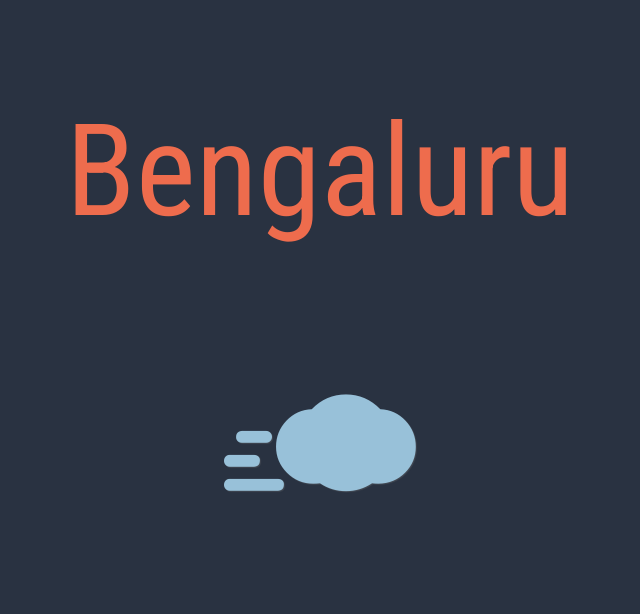
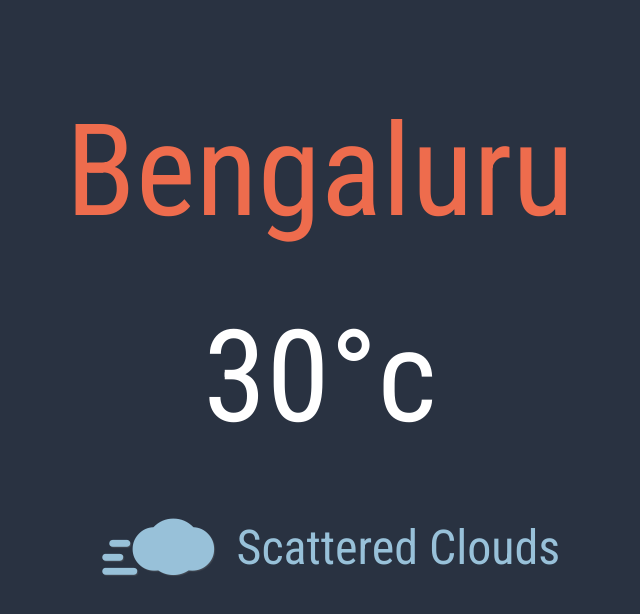
Before and after one commit to ccsCoder/ng-weather, an Angular app: page / in a window 1280 px wide. Shown: the top 614 px of the page, without its empty margins (320-960 px from the left). Built offline with nearby package versions, Linux system fonts and the light colour scheme.

Commit message:
Working Temperature Indicator

```diff
--- a/src/app/app.component.html
+++ b/src/app/app.component.html
@@ -1,4 +1,14 @@
 <div class="container">
   <app-city-name></app-city-name>
-  <app-weather-icon [url]="iconURL"></app-weather-icon>
+  <app-temparature-indicator
+    [temp]="currTemp"
+    [max]="maxTemp"
+    [min]="minTemp"
+    [feelsLike]="feelsLikeTemp"
+  >
+  </app-temparature-indicator>
+  <app-weather-icon
+    [url]="iconURL"
+    [description]="description">
+  </app-weather-icon>
 </div>
--- a/src/app/app.component.ts
+++ b/src/app/app.component.ts
@@ -22,14 +22,18 @@ export class AppComponent implements OnInit {
     private weatherIconProviderService: WeatherIconProviderService
   ) {}
 
+  private convertToCelcius(kelvin: number): number {
+    return Math.round(kelvin - 273.15);
+  }
+
   setWeatherData(weatherData): void {
     const {main, weather, wind} = weatherData;
     // set the values
-    this.currTemp = Math.round(main.temp);
-    this.maxTemp = Math.round(main.temp_max);
-    this.minTemp = Math.round(main.temp_min);
-    this.feelsLikeTemp = Math.round(main.feels_like);
-    this.description = weather.description;
+    this.currTemp = this.convertToCelcius(main.temp);
+    this.maxTemp = this.convertToCelcius(main.temp_max);
+    this.minTemp = this.convertToCelcius(main.temp_min);
+    this.feelsLikeTemp = this.convertToCelcius(main.feels_like);
+    this.description = weather[0].description;
     this.iconURL = this.weatherIconProviderService.getWeatherIcon(weather[0].icon);
     this.windSpeed = wind.speed;
   }
--- a/src/app/app.module.ts
+++ b/src/app/app.module.ts
@@ -5,13 +5,15 @@ import { CitySelectorComponent } from './city-selector/city-selector.component';
 import { CityNameComponent } from './city-name/city-name.component';
 import { WeatherIconComponent } from './weather-icon/weather-icon.component';
 import { HttpClientModule } from '@angular/common/http';
+import { TemparatureIndicatorComponent } from './temparature-indicator/temparature-indicator.component';
 
 @NgModule({
   declarations: [
     AppComponent,
     CitySelectorComponent,
     CityNameComponent,
-    WeatherIconComponent
+    WeatherIconComponent,
+    TemparatureIndicatorComponent
   ],
   imports: [
     BrowserModule,
--- /dev/null
+++ b/src/app/temparature-indicator/temparature-indicator.component.html
@@ -0,0 +1,10 @@
+<div class="temparature-indicator">
+  <!-- <div class="thermometer">
+    <div class="max">High: &nbsp;{{max}}&#176;</div>
+    <i class="icon-temperature"></i>
+    <div class="min">Low: &nbsp; {{min}}&#176;</div>
+  </div> -->
+  <div class="temp-number">
+    <span>{{temp}}&#176;c</span>
+  </div>
+</div>
--- /dev/null
+++ b/src/app/temparature-indicator/temparature-indicator.component.sass
@@ -0,0 +1,29 @@
+
+.temparature-indicator
+  color: #2a9d8f
+  transform: translate(0, -20%)
+  width: 50vw
+  display: flex
+  justify-content: center
+  align-items: center
+
+  & div.thermometer
+    display: flex
+    flex-direction: column
+    justify-content: center
+    align-items: center
+    margin-left: 0
+    color: #2a9d8f
+    & i
+      font-size: 10rem
+
+    & > div.max, div.min
+      color: #e9c46a
+      font-size: 1.5rem
+
+  & div.temp-number
+    color: white
+    font-size: 8rem
+    & span.unit
+      font-size: 3rem
+      color: #2a9d8f
--- /dev/null
+++ b/src/app/temparature-indicator/temparature-indicator.component.ts
@@ -0,0 +1,20 @@
+import { Component, OnInit, Input } from '@angular/core';
+
+@Component({
+  selector: 'app-temparature-indicator',
+  templateUrl: './temparature-indicator.component.html',
+  styleUrls: ['./temparature-indicator.component.sass']
+})
+export class TemparatureIndicatorComponent implements OnInit {
+  // Passed on from the parent
+  @Input() temp: number;
+  @Input() max: number;
+  @Input() min: number;
+  @Input() feelsLike: number;
+
+  constructor() { }
+
+  ngOnInit(): void {
+  }
+
+}
--- a/src/app/weather-icon/weather-icon.component.html
+++ b/src/app/weather-icon/weather-icon.component.html
@@ -1,3 +1,4 @@
 <div class="weather-icon">
   <i [ngClass]="url"></i>
+  <span class="description">{{description}}</span>
 </div>
--- a/src/app/weather-icon/weather-icon.component.sass
+++ b/src/app/weather-icon/weather-icon.component.sass
@@ -1,6 +1,12 @@
 
 .weather-icon
-  width: 40%
+  display: flex
+  justify-content: center
+  align-items: center
   color: #98C1D9
+  & span.description
+    // margin-top: 10%
+    font-size: 3rem
+    text-transform: capitalize
   & i
-    font-size: 12rem
+    font-size: 7rem
--- a/src/app/weather-icon/weather-icon.component.ts
+++ b/src/app/weather-icon/weather-icon.component.ts
@@ -7,8 +7,7 @@ import { Component, OnInit, Input } from '@angular/core';
 })
 export class WeatherIconComponent implements OnInit {
   @Input() url: string;
-
-  constructor() {}
+  @Input() description: string;
 
   ngOnInit(): void {
   }
--- a/src/styles.sass
+++ b/src/styles.sass
@@ -77,8 +77,6 @@ body
 
 .icon-fahrenheit:before
   content: '\e815'
-
-
 
 .icon-clouds-flash-alt:before
   content: '\e816'
```
Also changed, not shown: 1 other file (tests, documents, lock files or other folders).
